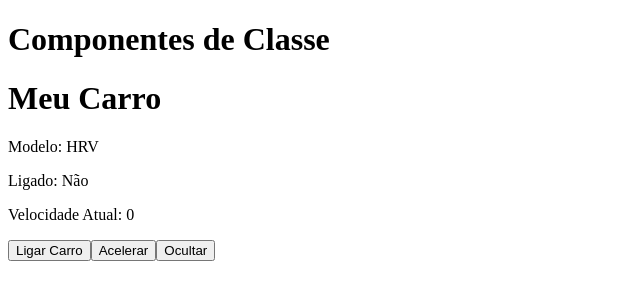
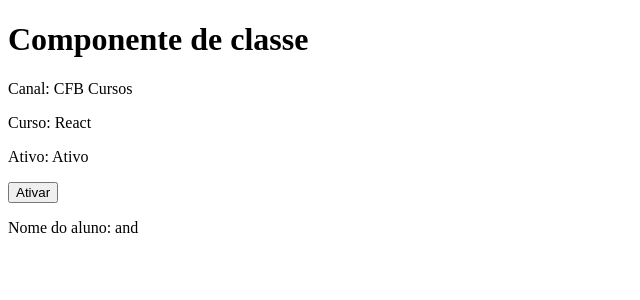
Before and after one commit to luvsscorpius/Curso-React.js-CFB-Cursos, a React (Create React App) app in the folder aula-21-componentes-de-classe/: page / in a window 1280 px wide. Shown: the top 300 px of the page, without its empty margins (0-640 px from the left). Built offline with nearby package versions, Linux system fonts and the light colour scheme.

Commit message:
feat(aula 26): estrutura de um componente de classe em react

```diff
--- a/aula-21-componentes-de-classe/src/App.js
+++ b/aula-21-componentes-de-classe/src/App.js
@@ -2,15 +2,18 @@ import React from 'react'
 import Aula from './Components/Aula/Aula';
 import Welcome from './Components/Welcome/Welcome';
 import Counter from './Components/Counter/Counter';
+import BaseClass from './Components/BaseClasse/BaseClasse';
 
 function App() {
   return (
     <>
-      <Aula/>
+      {/* <Aula/> */}
 
       {/* <Welcome/> */}
 
       {/* <Counter/> */}
+
+      <BaseClass nomeAluno="and"/>
     </>
   );
 }
--- /dev/null
+++ b/aula-21-componentes-de-classe/src/Components/BaseClasse/BaseClasse.jsx
@@ -0,0 +1,53 @@
+import React from 'react'
+
+export default class BaseClass extends React.Component {
+    constructor(props) {
+        // Chama a super classe que essa classe ta extendendo, o component
+        super(props)
+        // State
+        this.state = {
+            canal: 'CFB Cursos',
+            curso: 'React',
+            ativo: true,
+            nome: this.props.nomeAluno
+        }
+        // Instruções do constructor
+
+        // Bind
+        this.ad = this.ativarDesativar.bind(this)
+    }
+
+    ativarDesativar() {
+        // Outra utilização do setState
+        this.setState(
+            (state) => (
+                {ativo : !state.ativo}
+            )
+        )
+    }
+
+    componentDidMount() {
+        console.log('O componente foi criado')
+    }
+
+    componentDidUpdate() {
+        console.log('O componente foi atualizado')
+    }
+
+    componentWillUnmount() {
+        console.log('O componente foi removido')
+    }
+
+    render() {
+        return (
+            <>
+                <h1>Componente de classe</h1>
+                <p>Canal: {this.state.canal}</p>
+                <p>Curso: {this.state.curso}</p>
+                <p>Ativo: {this.state.ativo ? 'Ativo' : 'Desativado'}</p>
+                <button onClick={this.ad}>{this.state.ativo ? 'Ativar' : 'Desativar'}</button>
+                <p>Nome do aluno: {this.state.nome}</p>
+            </>
+        )
+    }
+}
```
